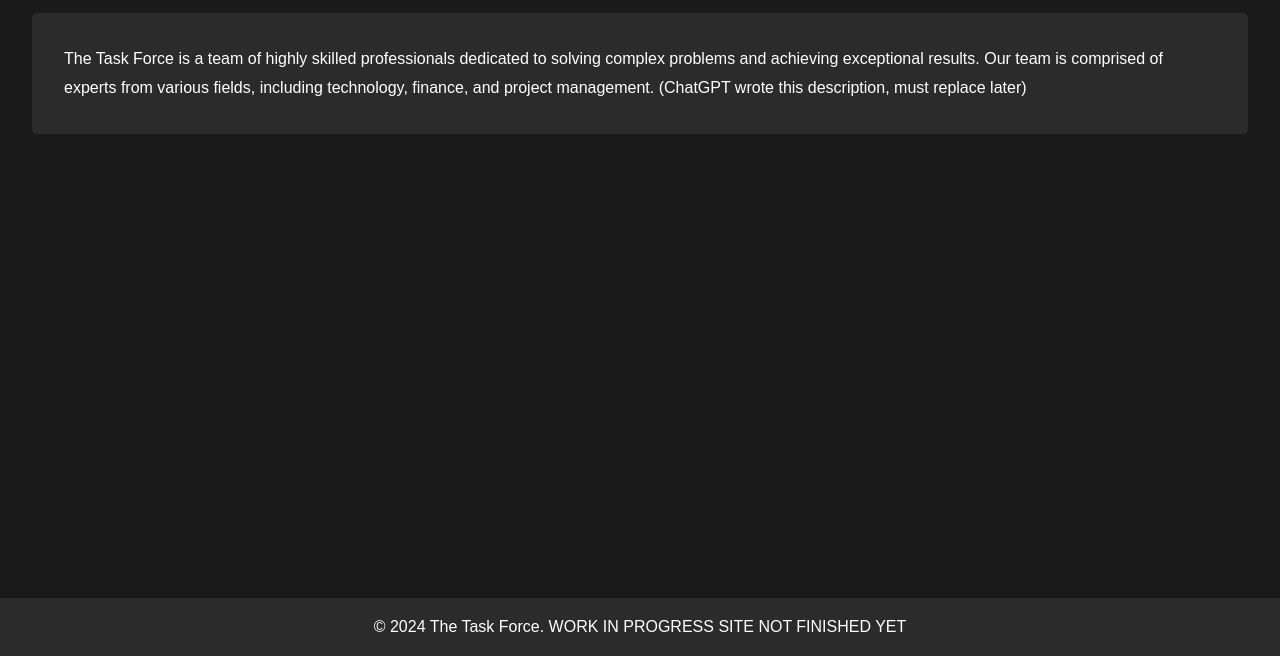
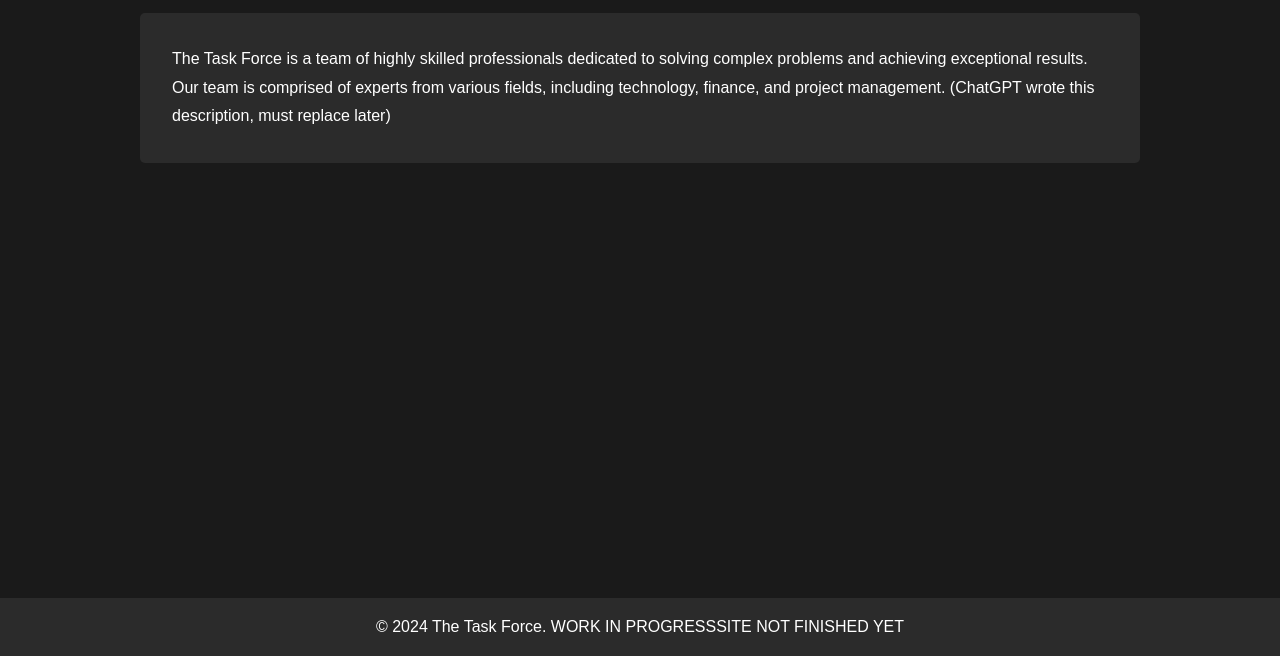
Before and after one commit to The-Task-Force/The-Task-Force.github.io, a website: page about.html in a window 1280 px wide. Shown: the part 144-800 px from the top of the page. Drawn offline with Linux system fonts and the light colour scheme.

Commit message:
Use custom element for footer

```diff
--- a/about.html
+++ b/about.html
@@ -5,6 +5,7 @@
     <meta name="viewport" content="width=device-width, initial-scale=1.0" />
     <title>About Us - The Task Force</title>
     <link rel="stylesheet" href="styles.css" />
+    <script src="script.js" defer></script>
   </head>
 
   <body>
@@ -23,7 +24,7 @@
     <!-- About Section -->
     <section class="about">
       <h1>About Us</h1>
-      <div class="about-content">
+      <div class="about-content container">
         <p>
           The Task Force is a team of highly skilled professionals dedicated to
           solving complex problems and achieving exceptional results. Our team
@@ -36,15 +37,6 @@
     </section>
 
     <!-- Footer -->
-    <footer>
-      <p>
-        &copy; <span id="currentYear"></span> The Task Force. WORK IN PROGRESS
-        SITE NOT FINISHED YET
-      </p>
-    </footer>
+    <my-footer></my-footer>
   </body>
-
-  <script>
-    document.getElementById("currentYear").innerHTML = new Date().getFullYear();
-  </script>
 </html>
--- a/script.js
+++ b/script.js
@@ -140,3 +140,18 @@ readProjectDetails()
     );
   })
   .catch((error) => console.error("Error:", error));
+
+// Custom elements
+
+class Footer extends HTMLElement {
+  constructor() {
+    super();
+  }
+
+  connectedCallback() {
+    this.tag;
+    this.innerHTML = `<p>&copy; ${new Date().getFullYear()} The Task Force. WORK IN PROGRESSSITE NOT FINISHED YET</p>`;
+  }
+}
+
+customElements.define("my-footer", Footer);
--- a/styles.css
+++ b/styles.css
@@ -46,6 +46,11 @@ nav a:hover {
 /* Main Content */
 main {
   flex: 1;
+}
+
+.container {
+  max-width: 1000px;
+  margin: auto;
 }
 
 /* Hero Section */
@@ -263,7 +268,7 @@ main {
   margin-bottom: 1rem;
 }
 /* Footer */
-footer {
+my-footer {
   background-color: #2b2b2b;
   padding: 1rem;
   text-align: center;
```
Also changed, not shown: blog.html (+1 -11 lines), index.html (+1 -11 lines), post.html (+2 -12 lines), project.html (+1 -11 lines), projects.html (+1 -11 lines).
